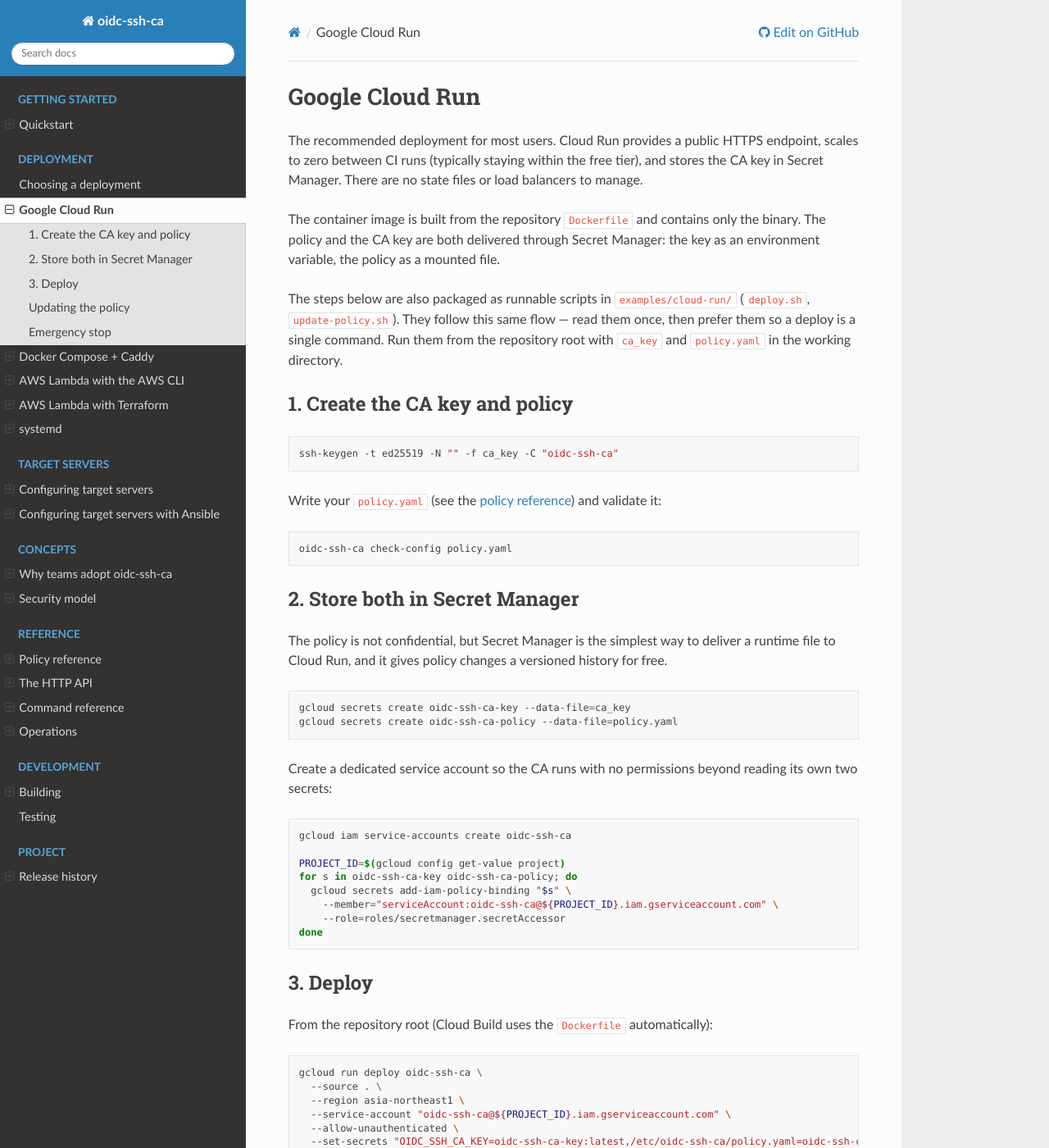
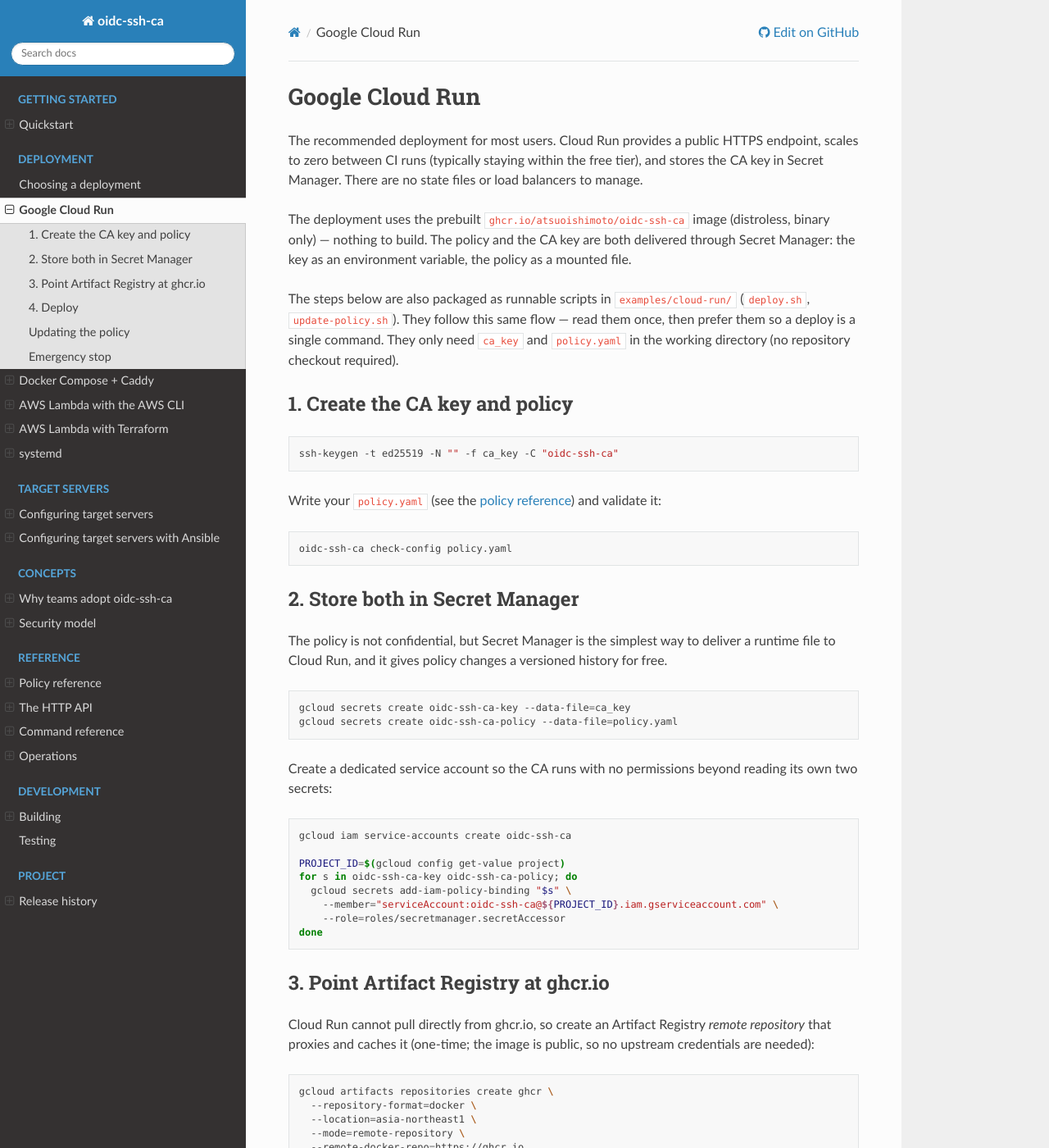
Before and after one commit to atsuoishimoto/oidc-ssh-ca, a Sphinx documentation site: the page built from docs/deployment/cloud-run.md, in a window 1280 px wide and 1400 px high. Shown: the whole window at 82% size. Built offline with Sphinx 7.4.7 and the Read the Docs theme 3.1.0, drawn with Linux system fonts in a browser that asks for light colours; some of the changed text lies outside the part shown.

Commit message:
Use prebuilt ghcr.io image for container deployments
Switch the Docker Compose and Cloud Run deployments from building the
image locally to the published ghcr.io/atsuoishimoto/oidc-ssh-ca image:

- docker-compose: replace 'build: ../..' with the ghcr.io image.
- Cloud Run: deploy from the image instead of '--source .'. Cloud Run
  cannot pull from ghcr.io directly, so the deploy script and docs now
  create an Artifact Registry remote repository that proxies ghcr.io and
  deploy from the resulting *-docker.pkg.dev reference. No repository
  checkout is needed to deploy.
- Introduce the ghcr.io image in the deployment docs.

Claude-Session: https://claude.ai/code/session_01Sk2hMjpem92pvHf1NoM6YG

````diff
--- a/docs/deployment/cloud-run.md
+++ b/docs/deployment/cloud-run.md
@@ -5,17 +5,17 @@ endpoint, scales to zero between CI runs (typically staying within the free
 tier), and stores the CA key in Secret Manager. There are no state files or
 load balancers to manage.
 
-The container image is built from the repository
-[`Dockerfile`](https://github.com/atsuoishimoto/oidc-ssh-ca/blob/main/Dockerfile)
-and contains only the binary. The policy and the CA key are both delivered
-through Secret Manager: the key as an environment variable, the policy as a
-mounted file.
+The deployment uses the prebuilt
+[`ghcr.io/atsuoishimoto/oidc-ssh-ca`](https://github.com/atsuoishimoto/oidc-ssh-ca/pkgs/container/oidc-ssh-ca)
+image (distroless, binary only) — nothing to build. The policy and the CA key
+are both delivered through Secret Manager: the key as an environment variable,
+the policy as a mounted file.
 
 The steps below are also packaged as runnable scripts in
 [`examples/cloud-run/`](https://github.com/atsuoishimoto/oidc-ssh-ca/tree/main/examples/cloud-run)
 (`deploy.sh`, `update-policy.sh`). They follow this same flow — read them once,
-then prefer them so a deploy is a single command. Run them from the repository
-root with `ca_key` and `policy.yaml` in the working directory.
+then prefer them so a deploy is a single command. They only need `ca_key` and
+`policy.yaml` in the working directory (no repository checkout required).
 
 ## 1. Create the CA key and policy
 
@@ -55,13 +55,29 @@ for s in oidc-ssh-ca-key oidc-ssh-ca-policy; do
 done
 ```
 
-## 3. Deploy
+## 3. Point Artifact Registry at ghcr.io
 
-From the repository root (Cloud Build uses the `Dockerfile` automatically):
+Cloud Run cannot pull directly from ghcr.io, so create an Artifact Registry
+*remote repository* that proxies and caches it (one-time; the image is public,
+so no upstream credentials are needed):
+
+```bash
+gcloud artifacts repositories create ghcr \
+  --repository-format=docker \
+  --location=asia-northeast1 \
+  --mode=remote-repository \
+  --remote-docker-repo=https://ghcr.io
+```
+
+The image is then addressable at
+`asia-northeast1-docker.pkg.dev/${PROJECT_ID}/ghcr/atsuoishimoto/oidc-ssh-ca:latest`
+(pin a release tag instead of `latest` in production).
+
+## 4. Deploy
 
 ```bash
 gcloud run deploy oidc-ssh-ca \
-  --source . \
+  --image "asia-northeast1-docker.pkg.dev/${PROJECT_ID}/ghcr/atsuoishimoto/oidc-ssh-ca:latest" \
   --region asia-northeast1 \
   --service-account "oidc-ssh-ca@${PROJECT_ID}.iam.gserviceaccount.com" \
   --allow-unauthenticated \
@@ -70,7 +86,7 @@ gcloud run deploy oidc-ssh-ca \
 ```
 
 Or run the bundled script, which performs everything above (secrets, service
-account, IAM, deploy) and is safe to re-run:
+account, IAM, remote repository, deploy) and is safe to re-run:
 
 ```bash
 ./examples/cloud-run/deploy.sh   # SERVICE / REGION overridable via env vars
@@ -102,7 +118,9 @@ resolved when a revision starts, so a deploy is required either way):
 
 ```bash
 gcloud secrets versions add oidc-ssh-ca-policy --data-file=policy.yaml
-gcloud run deploy oidc-ssh-ca --source . --region asia-northeast1
+gcloud run deploy oidc-ssh-ca \
+  --image "asia-northeast1-docker.pkg.dev/${PROJECT_ID}/ghcr/atsuoishimoto/oidc-ssh-ca:latest" \
+  --region asia-northeast1
 ```
 
 Or use the bundled script (it also runs `check-config` first if the binary is
````
Also changed, not shown: docs/deployment/docker-compose.md (+4 -3 lines), 3 other files.
